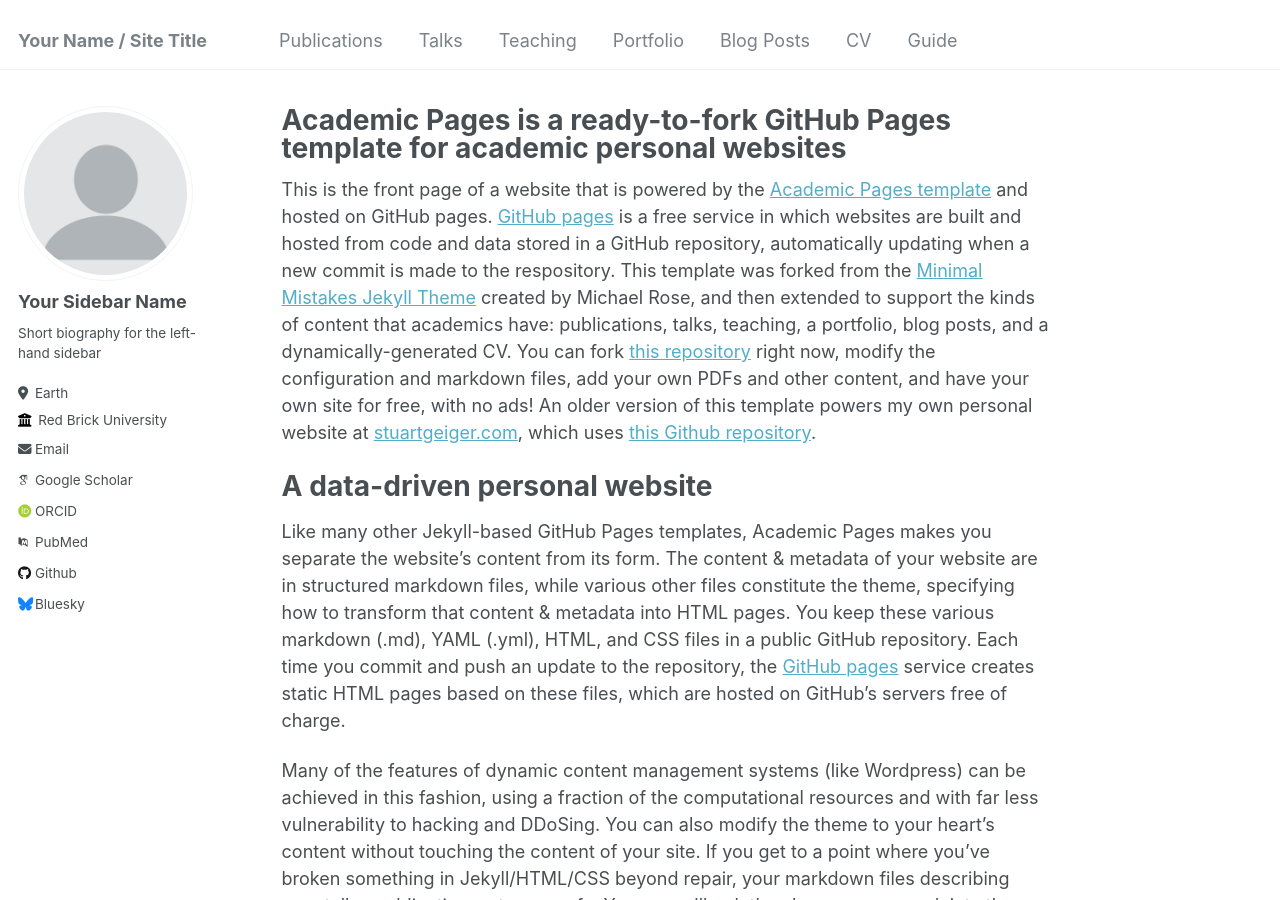
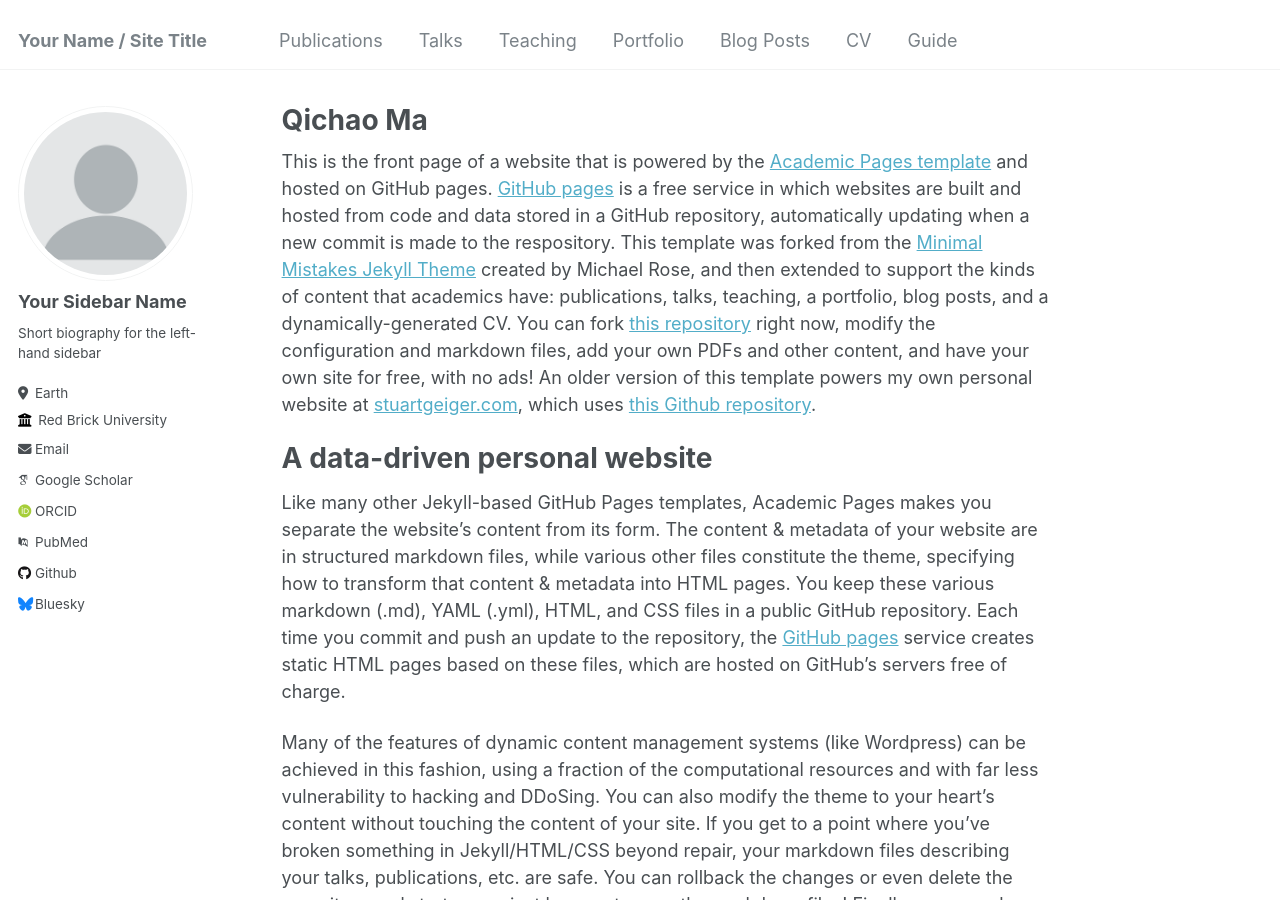
Before and after one commit to qcm0224/qcm0224.github.io, a Jekyll site: the page built from _pages/about.md, in a window 1280 px wide and 900 px high. Built offline with Jekyll 4.4.1, drawn with Linux system fonts in a browser that asks for light colours; some web fonts are replaced.

Commit message:
Update about.md

```diff
--- a/_pages/about.md
+++ b/_pages/about.md
@@ -1,6 +1,6 @@
 ---
 permalink: /
-title: "Academic Pages is a ready-to-fork GitHub Pages template for academic personal websites"
+title: "Qichao Ma"
 author_profile: true
 redirect_from:
   - /about/
```
